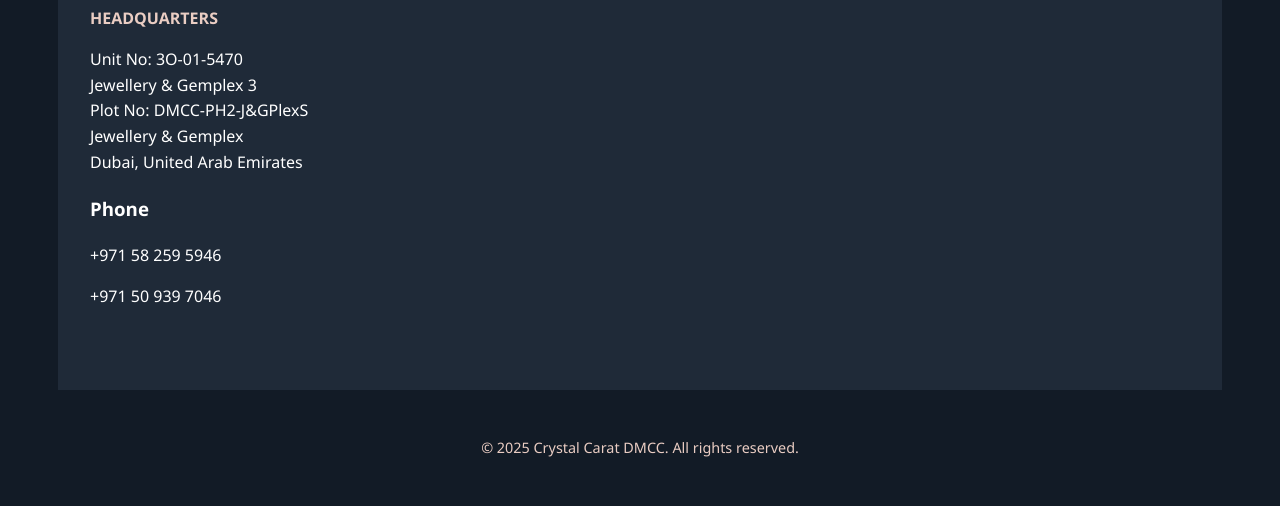
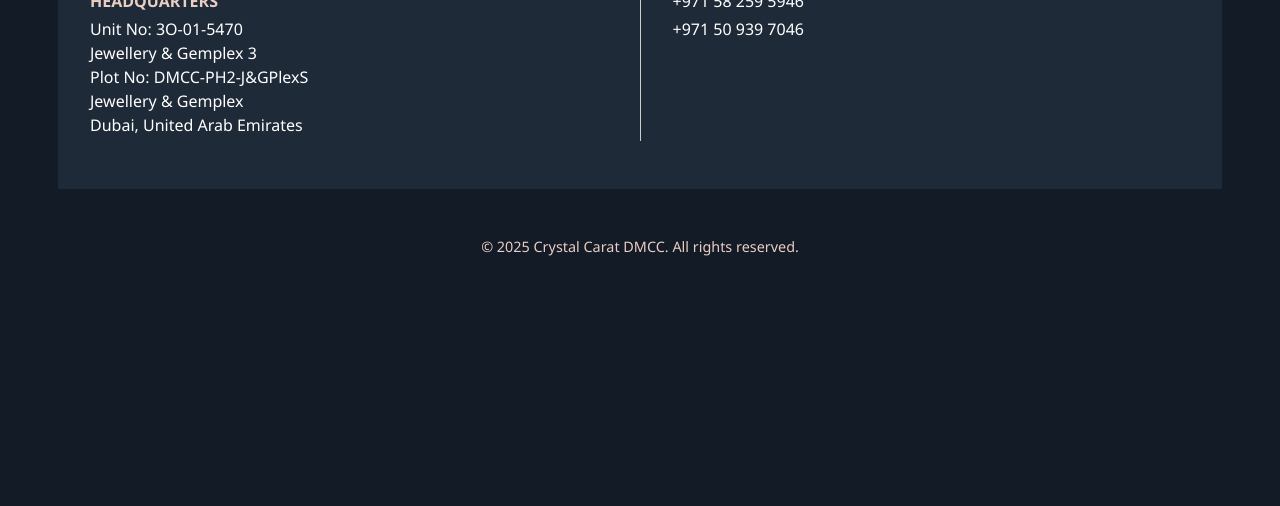
Before and after one commit to Shivanshpaul/Crystal-Carat-DMCC, a plain HTML site: page index.html in a window 1280 px wide. Shown: the part 2351-2857 px from the top of the page. After the commit the page ends 2655 px from the top, so only its background shows below. Drawn offline with Linux system fonts and the light colour scheme.

Commit message:
Update style.css

```diff
--- a/style.css
+++ b/style.css
@@ -114,3 +114,56 @@ body {
   padding: 2rem;
   font-size: 0.9rem;
 }
+
+.full-width-contact {
+  background-color: #1F2A38;
+  padding: 3rem 2rem;
+}
+
+.contact-grid {
+  display: flex;
+  flex-wrap: wrap;
+  max-width: 1100px;
+  margin: auto;
+  justify-content: space-between;
+  align-items: flex-start;
+  gap: 2rem;
+}
+
+.contact-left,
+.contact-right {
+  flex: 1 1 45%;
+  color: #fff;
+}
+
+.contact-left h3,
+.contact-right h3 {
+  font-size: 1.4rem;
+  margin-bottom: 0.5rem;
+  color: #ffffff;
+}
+
+.contact-left p,
+.contact-right p {
+  font-size: 1rem;
+  margin: 0.25rem 0;
+  line-height: 1.5;
+}
+
+.vertical-divider {
+  width: 1px;
+  background-color: #ccc;
+  height: auto;
+  min-height: 120px;
+  align-self: stretch;
+}
+
+@media (max-width: 768px) {
+  .contact-grid {
+    flex-direction: column;
+    align-items: center;
+  }
+  .vertical-divider {
+    display: none;
+  }
+}
```
